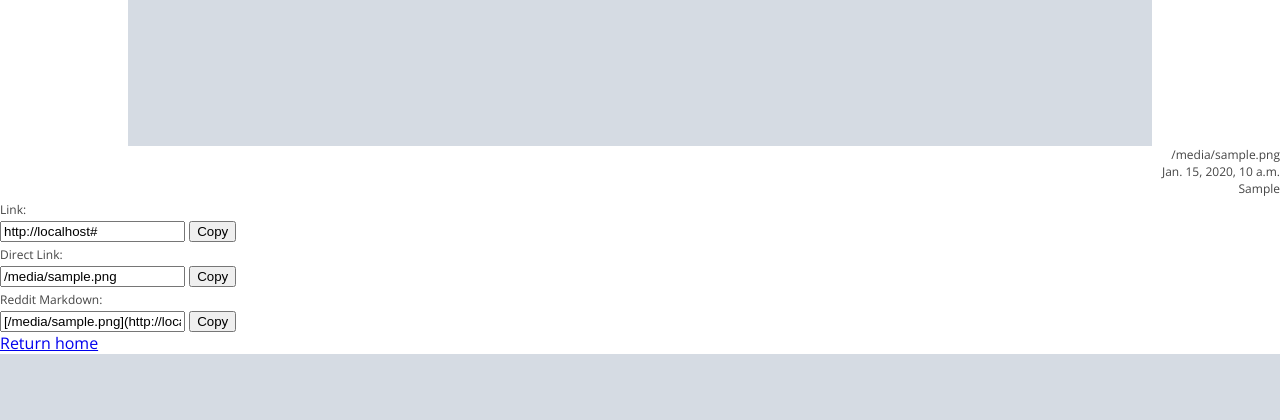
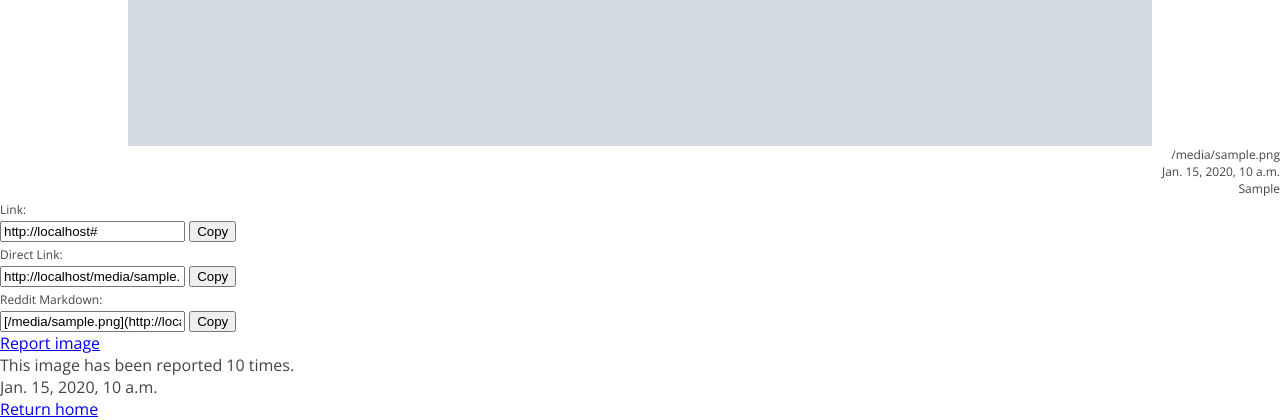
Before and after one commit to emojipeach/djangur, a Django app: template imageapp/templates/imageapp/image.html in a window 1280 px wide. Shown: the part 644-1064 px from the top of the page. Before the commit the page ends 998 px from the top, so only its background shows below. Run offline with Django 3.2, Linux system fonts and the light colour scheme; the template is opened without the code that fills it: most values are stand-ins (such as "Sample title", 1, 10 or a date in 2020); grey boxes marked "Sample" are stand-in pictures.

Commit message:
Update image.html

```diff
--- a/imageapp/templates/imageapp/image.html
+++ b/imageapp/templates/imageapp/image.html
@@ -44,7 +44,7 @@ clipboard.on('error', function(e) {
 
 <div>
   <font class="clipboard-titles">Direct Link:</font><br>
-  <input id="direct-link" type="text" value="{{ absolute_file_url }}">
+  <input id="direct-link" type="text" value="{% if request.is_secure %}https://{% else %}http://{% endif %}{{ request.get_host }}{{ current_image.image_file.url }}">
   <button class="btn" data-clipboard-action="copy" data-clipboard-target="#direct-link">Copy</button>
 </div>
 
@@ -67,6 +67,16 @@ clipboard.on('error', function(e) {
 {% endif %}
 
 <div>
+  <a href="{% url 'imageapp:report_image' current_image.identifier %}">Report image</a>
+</div>
+
+<div>
+  This image has been reported {{ current_image.reported }} times.
+</div>
+
+{{ current_image.reported_first_time }}
+
+<div>
   <a href="{% url 'imageapp:index' %}">Return home</a>
 </div>
 
```
